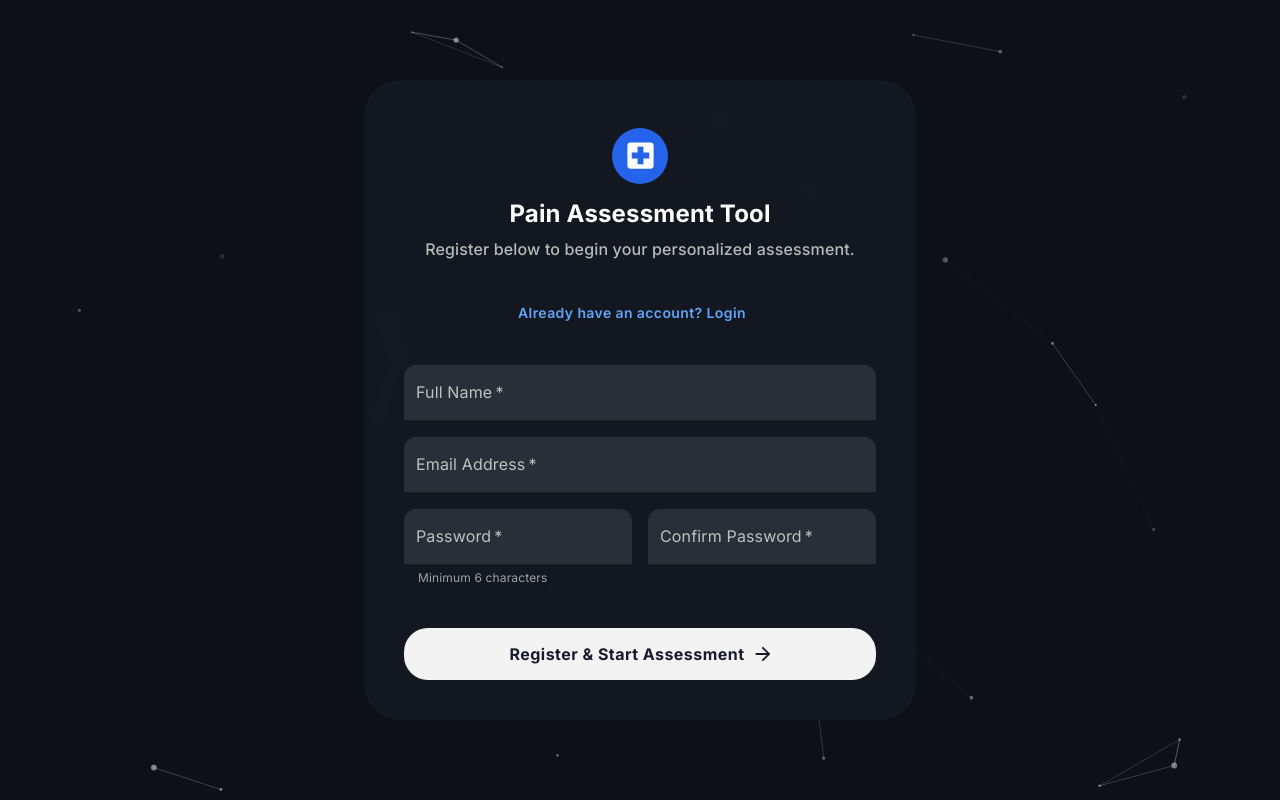
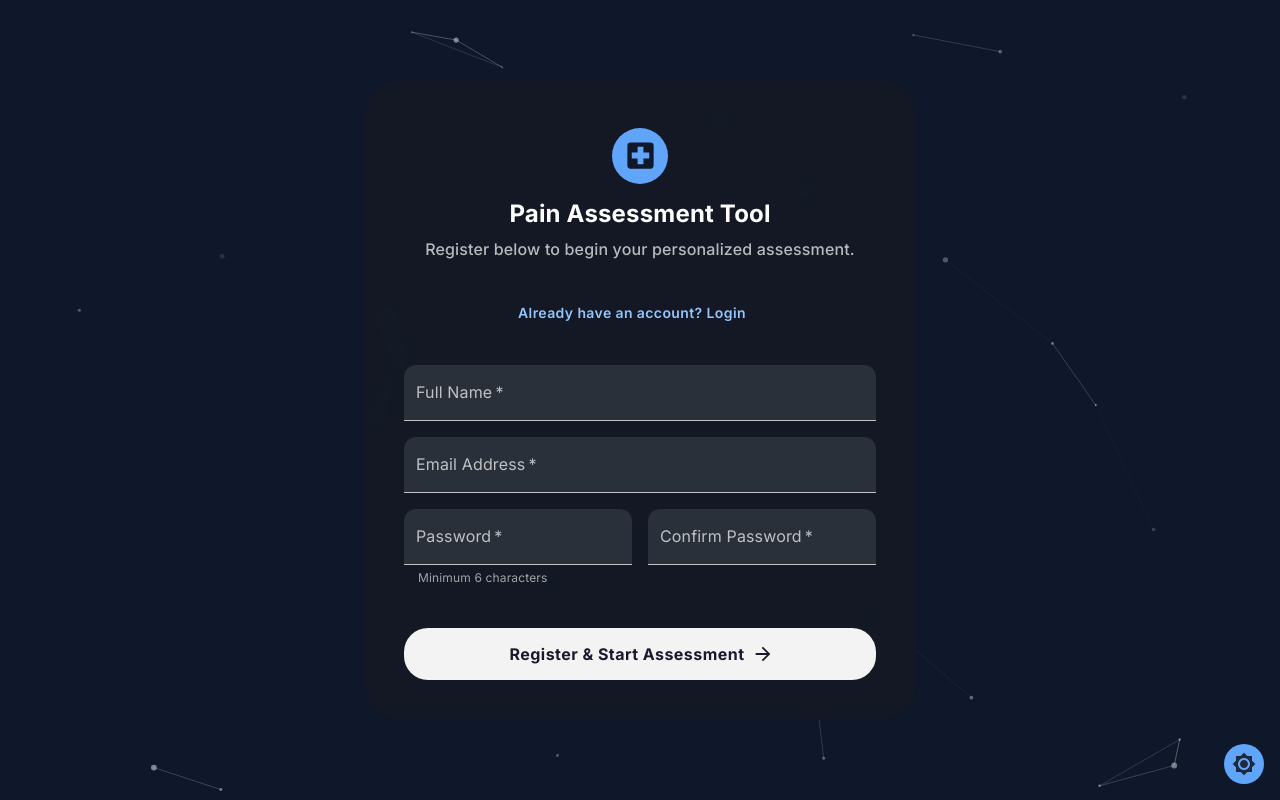
Before and after one commit to radion-x/mog-webapp-blue-imac, a React (Create React App) app in the folder client/: page /intro in a window 1280 px wide. Built offline with nearby package versions, Linux system fonts and the light colour scheme; no server answers.

Commit message:
light and daark added

```diff
--- a/client/src/App.css
+++ b/client/src/App.css
@@ -173,3 +173,66 @@ body {
 .fade-in {
   animation: fadeIn 0.3s ease-out;
 }
+
+/* Dark Theme Overrides */
+body.dark-theme {
+  /* Use dark theme palette values from theme/index.js */
+  --primary-color: #60a5fa; /* Blue-400 */
+  --primary-hover: #3b82f6; /* Blue-500 */
+  --secondary-color: #94a3b8; /* Slate-400 */
+  --success-color: #34d399; /* Emerald-400 */
+  --danger-color: #f87171; /* Red-400 */
+  --warning-color: #fbbf24; /* Amber-400 */
+  --background-light: #0f172a; /* Slate-900 */
+  --background-white: #1e293b; /* Slate-800 */
+  --text-primary: #f1f5f9; /* Slate-100 */
+  --text-secondary: #cbd5e1; /* Slate-300 */
+  --border-color: #334155; /* Slate-700 */
+  --shadow-sm: 0 1px 2px 0 rgb(0 0 0 / 0.2); /* Darker shadows */
+  --shadow: 0 1px 3px 0 rgb(0 0 0 / 0.3), 0 1px 2px -1px rgb(0 0 0 / 0.3);
+  --shadow-md: 0 4px 6px -1px rgb(0 0 0 / 0.3), 0 2px 4px -2px rgb(0 0 0 / 0.3);
+  --shadow-lg: 0 10px 15px -3px rgb(0 0 0 / 0.3), 0 4px 6px -4px rgb(0 0 0 / 0.3);
+}
+
+/* Adjust specific elements for dark theme if needed */
+body.dark-theme .card {
+  background: var(--background-white); /* Use the dark paper color */
+  box-shadow: var(--shadow-lg); /* Use the darker shadow */
+}
+
+body.dark-theme .input {
+  background-color: var(--background-white);
+  border-color: var(--border-color);
+  color: var(--text-primary); /* Ensure input text is light */
+}
+
+body.dark-theme .input:focus {
+  border-color: var(--primary-color);
+  box-shadow: 0 0 0 3px rgba(96, 165, 250, 0.2); /* Adjust focus shadow color */
+}
+
+body.dark-theme .btn-primary {
+  background-color: var(--primary-color);
+  color: var(--text-primary); /* Adjust text color for light primary */
+}
+
+body.dark-theme .btn-primary:hover {
+  background-color: var(--primary-hover);
+}
+
+body.dark-theme .btn-secondary {
+  background-color: var(--secondary-color);
+  color: var(--text-primary); /* Adjust text color for light secondary */
+}
+
+body.dark-theme .error-message {
+  background-color: #7f1d1d; /* Match MUI dark alert */
+  color: #fecaca;
+  border-left-color: var(--danger-color);
+}
+
+body.dark-theme .success-message {
+  background-color: #064e3b; /* Match MUI dark alert */
+  color: #a7f3d0;
+  border-left-color: var(--success-color);
+}
--- a/client/src/App.js
+++ b/client/src/App.js
@@ -1,4 +1,4 @@
-import React from 'react';
+import React, { useState, useMemo, createContext, useContext, useEffect } from 'react';
 import { createBrowserRouter, RouterProvider } from 'react-router-dom';
 import { ThemeProvider } from '@mui/material/styles';
 import { CacheProvider } from '@emotion/react';
@@ -14,7 +14,7 @@ import { AuthProvider } from './contexts/AuthContext';
 import { AppProvider } from './contexts/AppContext';
 import ProtectedRoute from './components/ProtectedRoute';
 import Layout from './components/Layout'; // Import the Layout component
-import { theme } from './theme';
+import { lightTheme, darkTheme } from './theme'; // Import both themes
 import './App.css';
 import { Box, Typography, Button } from '@mui/material';
 import { Link } from 'react-router-dom';
@@ -30,7 +30,16 @@ const cache = createCache({
   stylisPlugins: [],
 });
 
-// Create router configuration
+// Create a context for theme management
+export const ThemeContext = createContext({
+  themeMode: 'light',
+  toggleThemeMode: () => {},
+});
+
+// Custom hook to use the theme context
+export const useThemeContext = () => useContext(ThemeContext);
+
+// Create router configuration (remains the same, Layout will consume context)
 const router = createBrowserRouter([
   {
     path: '/',
@@ -138,16 +147,47 @@ const router = createBrowserRouter([
 ]);
 
 function App() {
+  // State to manage the theme mode ('light' or 'dark')
+  const [themeMode, setThemeMode] = useState('dark'); // Default to dark as requested
+
+  // Function to toggle the theme mode
+  const toggleThemeMode = () => {
+    setThemeMode((prevMode) => (prevMode === 'light' ? 'dark' : 'light'));
+  };
+
+  // Select the theme object based on the current mode
+  const activeTheme = useMemo(
+    () => (themeMode === 'light' ? lightTheme : darkTheme),
+    [themeMode]
+  );
+
+  // Add/remove 'dark-theme' class to body based on themeMode
+  useEffect(() => {
+    document.body.classList.remove('light-theme', 'dark-theme'); // Clear existing theme classes
+    document.body.classList.add(themeMode === 'dark' ? 'dark-theme' : 'light-theme');
+  }, [themeMode]);
+
+  // Value for the ThemeContext provider
+  const themeContextValue = useMemo(
+    () => ({ themeMode, toggleThemeMode }),
+    [themeMode] // Keep dependency array as is
+  );
+
   return (
     <CacheProvider value={cache}>
-      <ThemeProvider theme={theme}>
+      {/* Provide theme mode and toggle function via context */}
+      <ThemeContext.Provider value={themeContextValue}>
+        {/* Apply the selected MUI theme */}
+        <ThemeProvider theme={activeTheme}>
           <CssBaseline /> {/* Keep CssBaseline for base styling */}
           <AuthProvider>
             <AppProvider>
+              {/* RouterProvider now lives within the ThemeProvider and ThemeContext */}
               <RouterProvider router={router} />
             </AppProvider>
           </AuthProvider>
         </ThemeProvider>
+      </ThemeContext.Provider>
     </CacheProvider>
   );
 }
--- a/client/src/components/Layout.js
+++ b/client/src/components/Layout.js
@@ -1,10 +1,15 @@
 import React, { useCallback, useMemo, useState, useEffect } from 'react';
-import { Box, CircularProgress } from '@mui/material';
+import { Box, CircularProgress, Fab, useTheme } from '@mui/material'; // Removed AppBar, Toolbar, IconButton. Added Fab
+import Brightness4Icon from '@mui/icons-material/Brightness4'; // Dark mode icon
+import Brightness7Icon from '@mui/icons-material/Brightness7'; // Light mode icon
 import Particles, { initParticlesEngine } from "@tsparticles/react";
 import { loadSlim } from "@tsparticles/slim"; // Using slim bundle
+import { useThemeContext } from '../App'; // Import the context hook
 
 function Layout({ children }) {
   const [init, setInit] = useState(false);
+  const { themeMode, toggleThemeMode } = useThemeContext(); // Consume theme context
+  const theme = useTheme(); // Get the current MUI theme object for colors (still needed for AppBar/Content)
 
   // Initialize tsparticles engine once
   useEffect(() => {
@@ -21,14 +26,15 @@ function Layout({ children }) {
     // Optional callback
   }, []);
 
-  // Memoize options
+  // Memoize options - Dynamic based on theme for background AND particle/link colors
   const particleOptions = useMemo(() => ({
     background: {
       color: {
-        value: "#0d1117", // Dark background consistent with HomePage
+        // Use the theme's default background for the particle canvas itself
+        value: theme.palette.background.default,
       },
     },
-    fpsLimit: 60,
+    fpsLimit: 60, // Keep original fpsLimit
     interactivity: {
       events: {
         onHover: {
@@ -46,13 +52,15 @@ function Layout({ children }) {
     },
     particles: {
       color: {
-        value: "#ffffff",
+        // Use the theme's primary text color for the particles
+        value: theme.palette.text.primary,
       },
       links: {
-        color: "#ffffff",
+        // Use the theme's primary text color for the links
+        color: theme.palette.text.primary,
         distance: 150,
         enable: true,
-        opacity: 0.2,
+        opacity: 0.2, // Adjust opacity if needed for visibility on light/dark
         width: 1,
       },
       collisions: {
@@ -86,49 +94,71 @@ function Layout({ children }) {
       },
     },
     detectRetina: true,
-  }), []);
+    // Options now depend on the theme's background and text colors
+  }), [theme.palette.background.default, theme.palette.text.primary]);
 
   return (
     <Box sx={{
       minHeight: '100vh',
       width: '100%',
       position: 'relative',
-      overflow: 'hidden',
-      display: 'flex', // Use flex to center content potentially
+      overflow: 'hidden', // Keep overflow hidden
+      display: 'flex',
       flexDirection: 'column',
-      // justifyContent: 'center', // Center content vertically if needed
-      // alignItems: 'center', // Center content horizontally if needed
-      backgroundColor: '#0d1117' // Fallback background
+      // The main Box background is already correctly set by the theme
+      backgroundColor: theme.palette.background.default,
     }}>
+      {/* Particles Background (Now dynamically themed based on MUI theme) */}
       {init ? (
         <Particles
-          id="tsparticles-layout" // Unique ID for layout particles
+          id="tsparticles-layout"
           loaded={particlesLoaded}
           options={particleOptions}
           style={{
-            position: 'absolute',
+            position: 'fixed',
             top: 0,
             left: 0,
             width: '100%',
             height: '100%',
-            zIndex: 0 // Background layer
+            zIndex: -1 // Keep behind content
           }}
         />
       ) : (
-        <CircularProgress sx={{ position: 'absolute', top: '50%', left: '50%', zIndex: 0 }} />
+        <CircularProgress sx={{ position: 'absolute', top: '50%', left: '50%', transform: 'translate(-50%, -50%)', zIndex: 0 }} />
       )}
-      {/* Content Area */}
-      <Box sx={{
-        position: 'relative',
-        zIndex: 1, // Ensure content is above particles
-        width: '100%',
-        flexGrow: 1, // Allow content to take available space
-        display: 'flex',
-        flexDirection: 'column',
-        // Add padding or other styling for content area if needed
-        // p: 3 // Example padding
-      }}>
-        {children} {/* Render the specific page content here */}
+
+      {/* Floating Action Button for Theme Toggle */}
+      <Fab
+        size="small"
+        onClick={toggleThemeMode}
+        color="primary" // Changed to primary color for potentially better contrast
+        aria-label="toggle theme"
+        sx={{
+          position: 'fixed',
+          bottom: 16, // 16px from bottom
+          right: 16, // 16px from right
+          zIndex: theme.zIndex.drawer + 2 // Ensure it's above most content
+        }}
+      >
+        {themeMode === 'dark' ? <Brightness7Icon /> : <Brightness4Icon />}
+      </Fab>
+
+      {/* Main Content Area */}
+      <Box
+        component="main"
+        sx={{
+          position: 'relative', // Keep relative for z-index stacking if needed later
+          zIndex: 1, // Ensure content is above the fixed particles background
+          flexGrow: 1, // Allow content area to grow
+          display: 'flex',
+          flexDirection: 'column',
+          width: '100%',
+          // Add padding to prevent content from hiding behind AppBar if AppBar wasn't transparent/minimal
+          // pt: `${theme.mixins.toolbar.minHeight}px`, // Example if AppBar had solid background
+          p: 3, // Add general padding for content spacing
+        }}
+      >
+        {children} {/* Render the specific page content */}
       </Box>
     </Box>
   );
--- a/client/src/theme/index.js
+++ b/client/src/theme/index.js
@@ -1,132 +1,20 @@
 import { createTheme } from '@mui/material/styles';
 
-// Create theme instance
-export const theme = createTheme({
-  palette: {
-    mode: 'light',
-    primary: {
-      main: '#2563eb',
-      light: '#60a5fa',
-      dark: '#1e40af',
-      contrastText: '#ffffff',
-    },
-    secondary: {
-      main: '#64748b',
-      light: '#94a3b8',
-      dark: '#475569',
-      contrastText: '#ffffff',
-    },
-    background: {
-      default: '#f8fafc',
-      paper: '#ffffff',
-    },
-    error: {
-      main: '#ef4444',
-      light: '#f87171',
-      dark: '#dc2626',
-    },
-    warning: {
-      main: '#f59e0b',
-      light: '#fbbf24',
-      dark: '#d97706',
-    },
-    info: {
-      main: '#3b82f6',
-      light: '#60a5fa',
-      dark: '#2563eb',
-    },
-    success: {
-      main: '#10b981',
-      light: '#34d399',
-      dark: '#059669',
-    },
-    grey: {
-      50: '#f8fafc',
-      100: '#f1f5f9',
-      200: '#e2e8f0',
-      300: '#cbd5e1',
-      400: '#94a3b8',
-      500: '#64748b',
-      600: '#475569',
-      700: '#334155',
-      800: '#1e293b',
-      900: '#0f172a',
-    },
-    text: {
-      primary: '#1e293b',
-      secondary: '#475569',
-      disabled: '#94a3b8',
-    },
-  },
+// Common typography, shape, shadows, and component overrides
+const commonSettings = {
   typography: {
     fontFamily: '"Inter", "Helvetica", "Arial", sans-serif',
-    h1: {
-      fontSize: '2.5rem',
-      fontWeight: 700,
-      lineHeight: 1.2,
-      letterSpacing: '-0.01562em',
-    },
-    h2: {
-      fontSize: '2rem',
-      fontWeight: 700,
-      lineHeight: 1.2,
-      letterSpacing: '-0.00833em',
-    },
-    h3: {
-      fontSize: '1.75rem',
-      fontWeight: 600,
-      lineHeight: 1.2,
-      letterSpacing: '0em',
-    },
-    h4: {
-      fontSize: '1.5rem',
-      fontWeight: 600,
-      lineHeight: 1.2,
-      letterSpacing: '0.00735em',
-    },
-    h5: {
-      fontSize: '1.25rem',
-      fontWeight: 600,
-      lineHeight: 1.2,
-      letterSpacing: '0em',
-    },
-    h6: {
-      fontSize: '1rem',
-      fontWeight: 600,
-      lineHeight: 1.2,
-      letterSpacing: '0.0075em',
-    },
-    subtitle1: {
-      fontSize: '1rem',
-      fontWeight: 500,
-      lineHeight: 1.5,
-      letterSpacing: '0.00938em',
-    },
-    subtitle2: {
-      fontSize: '0.875rem',
-      fontWeight: 500,
-      lineHeight: 1.57,
-      letterSpacing: '0.00714em',
-    },
-    body1: {
-      fontSize: '1rem',
-      fontWeight: 400,
-      lineHeight: 1.5,
-      letterSpacing: '0.00938em',
-    },
-    body2: {
-      fontSize: '0.875rem',
-      fontWeight: 400,
-      lineHeight: 1.43,
-      letterSpacing: '0.01071em',
-    },
-    button: {
-      fontSize: '0.875rem',
-      fontWeight: 600,
-      lineHeight: 1.75,
-      letterSpacing: '0.02857em',
-      textTransform: 'none',
-    },
+    h1: { fontSize: '2.5rem', fontWeight: 700, lineHeight: 1.2, letterSpacing: '-0.01562em' },
+    h2: { fontSize: '2rem', fontWeight: 700, lineHeight: 1.2, letterSpacing: '-0.00833em' },
+    h3: { fontSize: '1.75rem', fontWeight: 600, lineHeight: 1.2, letterSpacing: '0em' },
+    h4: { fontSize: '1.5rem', fontWeight: 600, lineHeight: 1.2, letterSpacing: '0.00735em' },
+    h5: { fontSize: '1.25rem', fontWeight: 600, lineHeight: 1.2, letterSpacing: '0em' },
+    h6: { fontSize: '1rem', fontWeight: 600, lineHeight: 1.2, letterSpacing: '0.0075em' },
+    subtitle1: { fontSize: '1rem', fontWeight: 500, lineHeight: 1.5, letterSpacing: '0.00938em' },
+    subtitle2: { fontSize: '0.875rem', fontWeight: 500, lineHeight: 1.57, letterSpacing: '0.00714em' },
+    body1: { fontSize: '1rem', fontWeight: 400, lineHeight: 1.5, letterSpacing: '0.00938em' },
+    body2: { fontSize: '0.875rem', fontWeight: 400, lineHeight: 1.43, letterSpacing: '0.01071em' },
+    button: { fontSize: '0.875rem', fontWeight: 600, lineHeight: 1.75, letterSpacing: '0.02857em', textTransform: 'none' },
   },
   shape: {
     borderRadius: 12,
@@ -153,12 +41,12 @@ export const theme = createTheme({
             boxShadow: '0px 4px 6px -1px rgba(0,0,0,0.1), 0px 2px 4px -1px rgba(0,0,0,0.06)',
           },
         },
-        contained: {
+        containedPrimary: {
           '&:hover': {
-            backgroundColor: '#2563eb',
+            backgroundColor: '#1e40af', // Darker primary for hover
           },
         },
-        outlined: {
+        outlinedPrimary: {
           borderWidth: 2,
           '&:hover': {
             borderWidth: 2,
@@ -213,21 +101,132 @@ export const theme = createTheme({
           borderRadius: 8,
           padding: '12px 16px',
         },
-        standardSuccess: {
-          backgroundColor: '#ecfdf5',
-          color: '#065f46',
+        // Light theme standard alerts (keep existing)
+        standardSuccess: { backgroundColor: '#ecfdf5', color: '#065f46' },
+        standardError: { backgroundColor: '#fef2f2', color: '#991b1b' },
+        standardWarning: { backgroundColor: '#fffbeb', color: '#92400e' },
+        standardInfo: { backgroundColor: '#eff6ff', color: '#1e40af' },
+      },
+    },
+  },
+};
+
+// Create light theme instance
+export const lightTheme = createTheme({
+  ...commonSettings,
+  palette: {
+    mode: 'light',
+    primary: {
+      main: '#2563eb', // Blue-600
+      light: '#60a5fa', // Blue-400
+      dark: '#1e40af', // Blue-800
+      contrastText: '#ffffff',
+    },
+    secondary: {
+      main: '#64748b', // Slate-500
+      light: '#94a3b8', // Slate-400
+      dark: '#475569', // Slate-600
+      contrastText: '#ffffff',
+    },
+    background: {
+      default: '#f8fafc', // Slate-50
+      paper: '#ffffff', // White
+    },
+    error: { main: '#ef4444', light: '#f87171', dark: '#dc2626' }, // Red-500
+    warning: { main: '#f59e0b', light: '#fbbf24', dark: '#d97706' }, // Amber-500
+    info: { main: '#3b82f6', light: '#60a5fa', dark: '#2563eb' }, // Blue-500
+    success: { main: '#10b981', light: '#34d399', dark: '#059669' }, // Emerald-500
+    grey: {
+      50: '#f8fafc', 100: '#f1f5f9', 200: '#e2e8f0', 300: '#cbd5e1',
+      400: '#94a3b8', 500: '#64748b', 600: '#475569', 700: '#334155',
+      800: '#1e293b', 900: '#0f172a',
+    },
+    text: {
+      primary: '#1e293b', // Slate-800
+      secondary: '#475569', // Slate-600
+      disabled: '#94a3b8', // Slate-400
+    },
+  },
+});
+
+// Create dark theme instance
+export const darkTheme = createTheme({
+  ...commonSettings,
+  palette: {
+    mode: 'dark',
+    primary: {
+      main: '#60a5fa', // Blue-400 (Lighter for dark mode contrast)
+      light: '#93c5fd', // Blue-300
+      dark: '#3b82f6', // Blue-500
+      contrastText: '#1e293b', // Dark text for light primary
+    },
+    secondary: {
+      main: '#94a3b8', // Slate-400 (Lighter for dark mode contrast)
+      light: '#cbd5e1', // Slate-300
+      dark: '#64748b', // Slate-500
+      contrastText: '#1e293b', // Dark text for light secondary
+    },
+    background: {
+      default: '#0f172a', // Slate-900
+      paper: '#1e293b', // Slate-800
+    },
+    error: { main: '#f87171', light: '#fca5a5', dark: '#ef4444' }, // Red-400
+    warning: { main: '#fbbf24', light: '#fcd34d', dark: '#f59e0b' }, // Amber-400
+    info: { main: '#60a5fa', light: '#93c5fd', dark: '#3b82f6' }, // Blue-400
+    success: { main: '#34d399', light: '#6ee7b7', dark: '#10b981' }, // Emerald-400
+    grey: { // Keep grey scale consistent, but text/bg uses it differently
+      50: '#f8fafc', 100: '#f1f5f9', 200: '#e2e8f0', 300: '#cbd5e1',
+      400: '#94a3b8', 500: '#64748b', 600: '#475569', 700: '#334155',
+      800: '#1e293b', 900: '#0f172a',
+    },
+    text: {
+      primary: '#f1f5f9', // Slate-100
+      secondary: '#cbd5e1', // Slate-300
+      disabled: '#64748b', // Slate-500
+    },
+  },
+  components: {
+    ...commonSettings.components, // Inherit common component styles
+    MuiButton: { // Override specific button styles for dark mode if needed
+      ...commonSettings.components.MuiButton,
+      styleOverrides: {
+        ...commonSettings.components.MuiButton.styleOverrides,
+        containedPrimary: {
+          '&:hover': {
+            backgroundColor: '#3b82f6', // Adjust hover for dark mode primary
+          },
         },
-        standardError: {
-          backgroundColor: '#fef2f2',
-          color: '#991b1b',
+      },
+    },
+    MuiAlert: { // Override alert styles for dark mode
+      styleOverrides: {
+        root: {
+          borderRadius: 8,
+          padding: '12px 16px',
         },
-        standardWarning: {
-          backgroundColor: '#fffbeb',
-          color: '#92400e',
-        },
-        standardInfo: {
-          backgroundColor: '#eff6ff',
-          color: '#1e40af',
+        standardSuccess: { backgroundColor: '#064e3b', color: '#a7f3d0' }, // Darker bg, lighter text
+        standardError: { backgroundColor: '#7f1d1d', color: '#fecaca' },
+        standardWarning: { backgroundColor: '#78350f', color: '#fed7aa' },
+        standardInfo: { backgroundColor: '#1e3a8a', color: '#bfdbfe' },
+      },
+    },
+    MuiPaper: { // Adjust paper elevation for dark mode
+        styleOverrides: {
+            ...commonSettings.components.MuiPaper.styleOverrides,
+            elevation1: {
+                boxShadow: '0px 4px 6px -1px rgba(0,0,0,0.3), 0px 2px 4px -1px rgba(0,0,0,0.2)', // Darker shadow
+            },
+            elevation2: {
+                boxShadow: '0px 10px 15px -3px rgba(0,0,0,0.3), 0px 4px 6px -2px rgba(0,0,0,0.2)', // Darker shadow
+            },
+        }
+    },
+     MuiCard: { // Adjust card elevation for dark mode
+      styleOverrides: {
+        ...commonSettings.components.MuiCard.styleOverrides,
+        root: {
+          ...commonSettings.components.MuiCard.styleOverrides.root,
+           boxShadow: '0px 4px 6px -1px rgba(0,0,0,0.3), 0px 2px 4px -1px rgba(0,0,0,0.2)', // Darker shadow
         },
       },
     },
```
Lines whose indentation alone changed are shown as unchanged.
